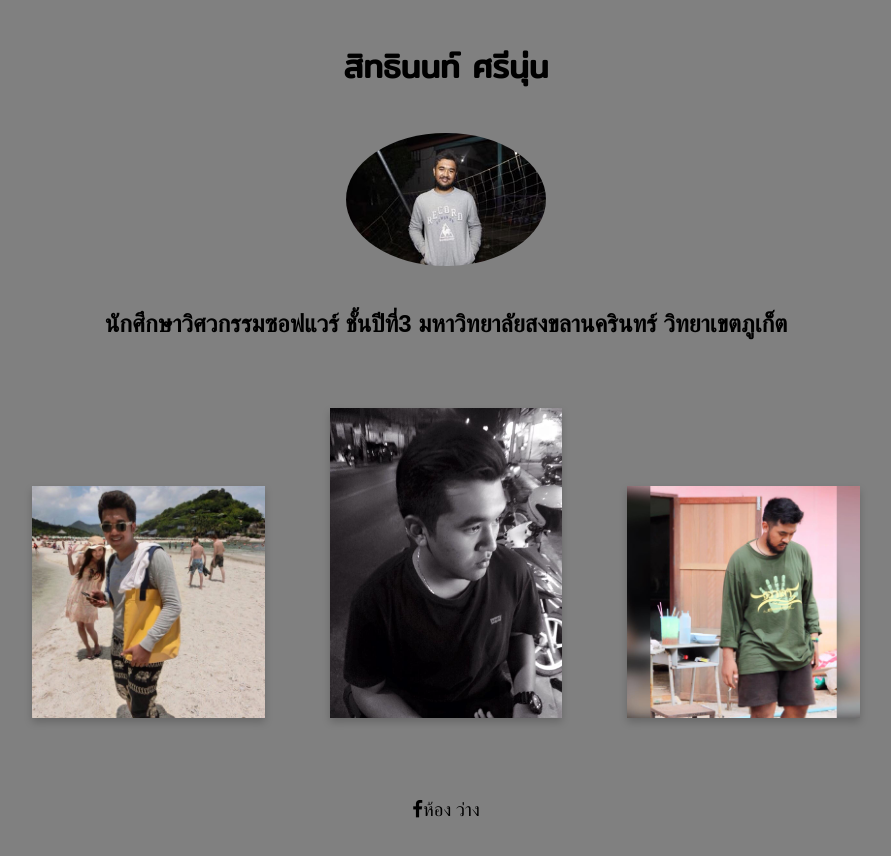
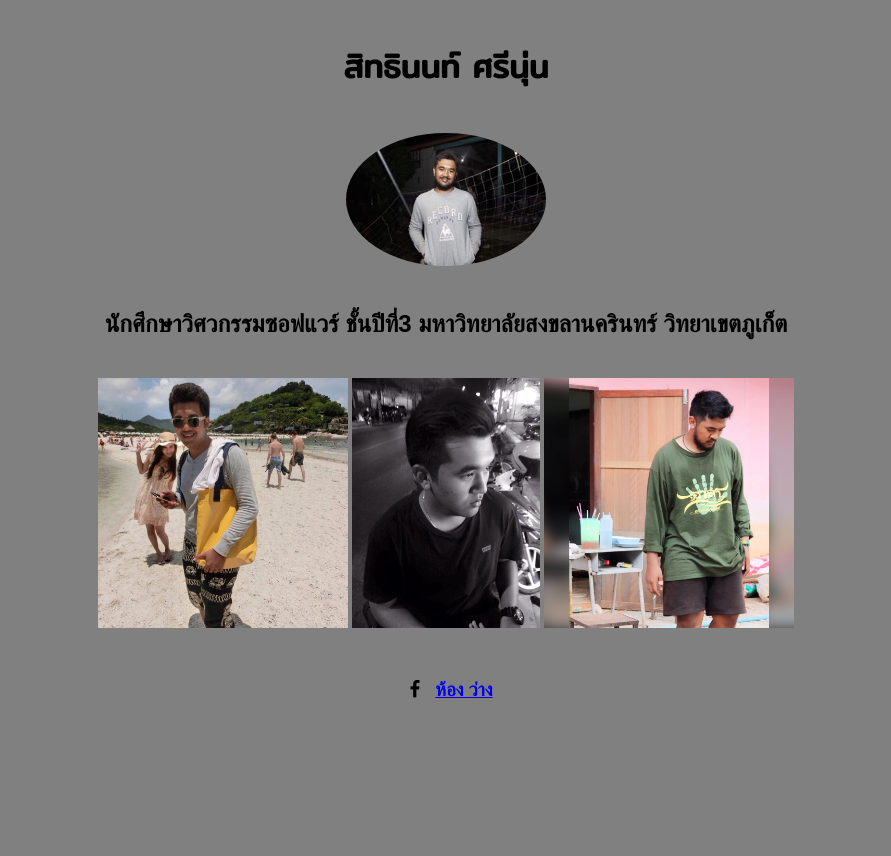
Before and after one commit to Sittinon008/demoprofile, a plain HTML site: page index.html in a window 1280 px wide. Shown: the whole page, without its empty margins (194-1085 px from the left). After the commit the page ends 800 px from the top, so only its background shows below. Drawn offline with Linux system fonts and the light colour scheme; a web font is replaced by a local one.

Commit message:
end init

```diff
--- a/index.css
+++ b/index.css
@@ -2,6 +2,7 @@ body {
     padding: 0px 50px;
     font-family: 'Prompt', sans-serif;
     background-color: gray;
+
 }
 h1{
     font-family: 'Mitr', sans-serif;
@@ -28,9 +29,9 @@ h2{
 .card {
     box-shadow: 0 4px 8px 0 rgba(0,0,0,0.2);
     transition: 0.3s;
-    width: 20%;
-    margin: 30px;
-    background-color: white;
+    width: 15%;
+    margin: 20px;
+    background-color: rgba(0, 0, 0, 0.80);
 }
 
 .card:hover {
--- a/index.html
+++ b/index.html
@@ -17,12 +17,13 @@
     </div>
     <h2 class="content"> นักศึกษาวิศวกรรมซอฟแวร์ ชั้นปีที่3 มหาวิทยาลัยสงขลานครินทร์ วิทยาเขตภูเก็ต</h2>
     <div class="profile-pic">
-    <img class="card" src="images/1.jpg" alt="">
-    <img class="card" src="images/2.jpg" alt="">
-    <img class="card" src="images/3.jpg" alt="">
+    <img class="card:hover" src="images/1.jpg" alt="" height="250">
+    <img class="card:hover" src="images/2.jpg" alt="" height="250">
+    <img class="card:hover" src="images/3.jpg" alt="" height="250">
 </div>
 <h3 class="content">
-<i class="fa fa-facebook" ip-x5 aria-hidden="true">ห้อง ว่าง</i>
+<i class="fa fa-facebook" ip-x5 aria-hidden="true"></i>
+<a href="https://www.facebook.com/pluto11">ห้อง ว่าง</a>
 </h3>
 </body>
 </html>
```
